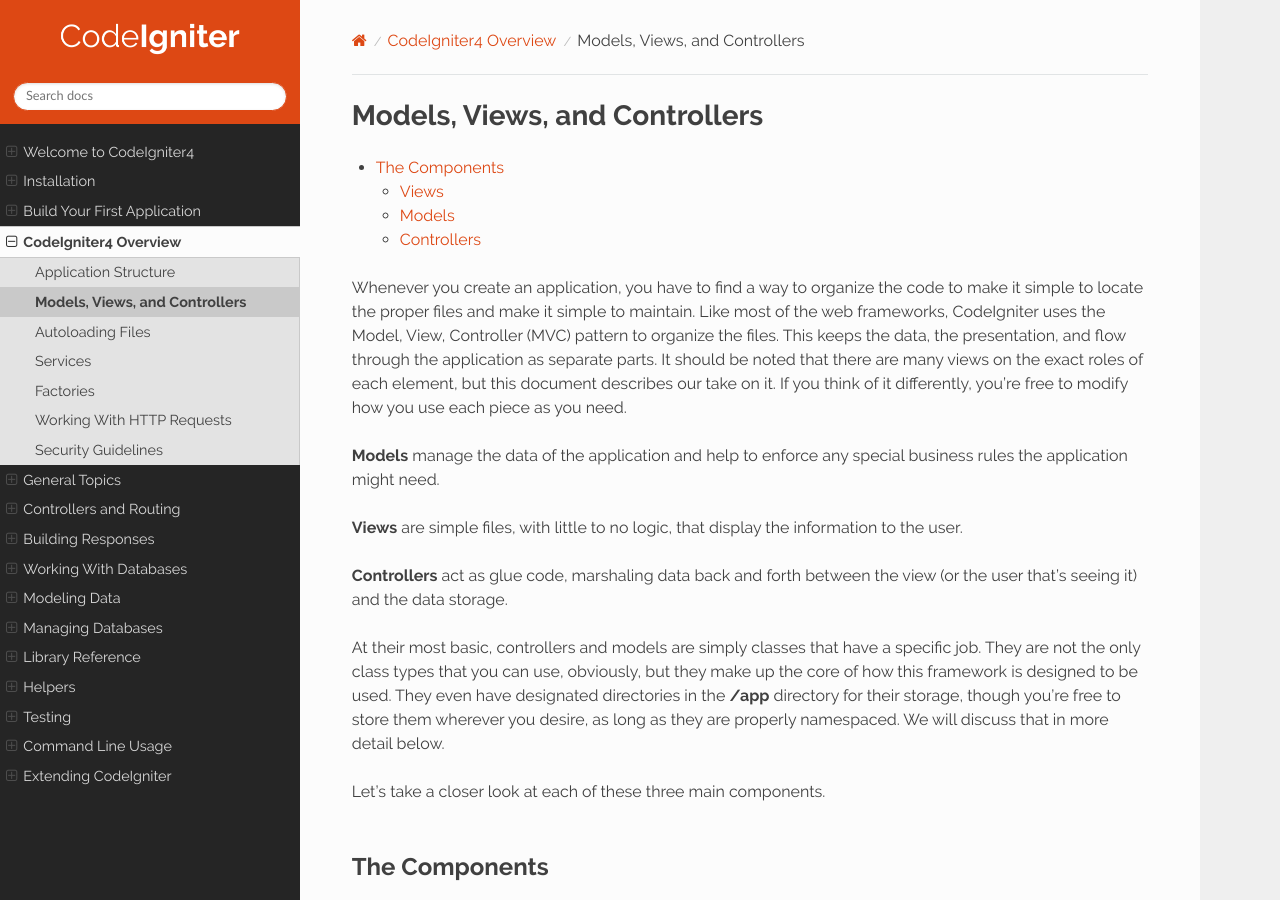
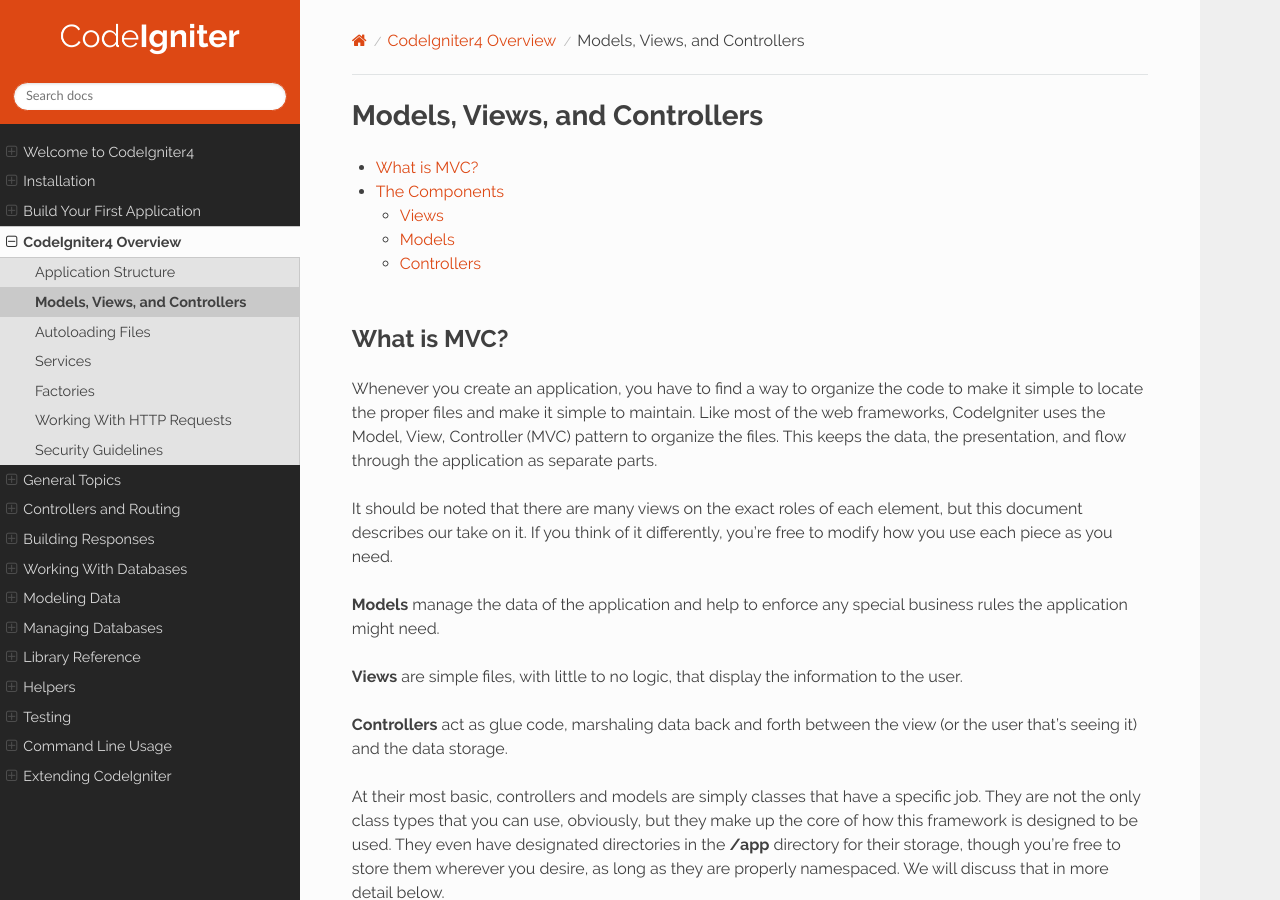
Before and after one commit to NEKOGET/ci4_user_guide_src, a Sphinx documentation site: the page built from source/concepts/mvc.rst, in a window 1280 px wide and 900 px high. Built offline with Sphinx 7.4.7 and the Read the Docs theme 2.0.0, drawn with Linux system fonts in a browser that asks for light colours.

Commit message:
docs: add sub section title

```diff
--- a/source/concepts/mvc.rst
+++ b/source/concepts/mvc.rst
@@ -6,10 +6,16 @@ Models, Views, and Controllers
     :local:
     :depth: 2
 
+************
+What is MVC?
+************
+
 Whenever you create an application, you have to find a way to organize the code to make it simple to locate
 the proper files and make it simple to maintain. Like most of the web frameworks, CodeIgniter uses the Model,
 View, Controller (MVC) pattern to organize the files. This keeps the data, the presentation, and flow through the
-application as separate parts. It should be noted that there are many views on the exact roles of each element,
+application as separate parts.
+
+It should be noted that there are many views on the exact roles of each element,
 but this document describes our take on it. If you think of it differently, you're free to modify how you use
 each piece as you need.
 
```
